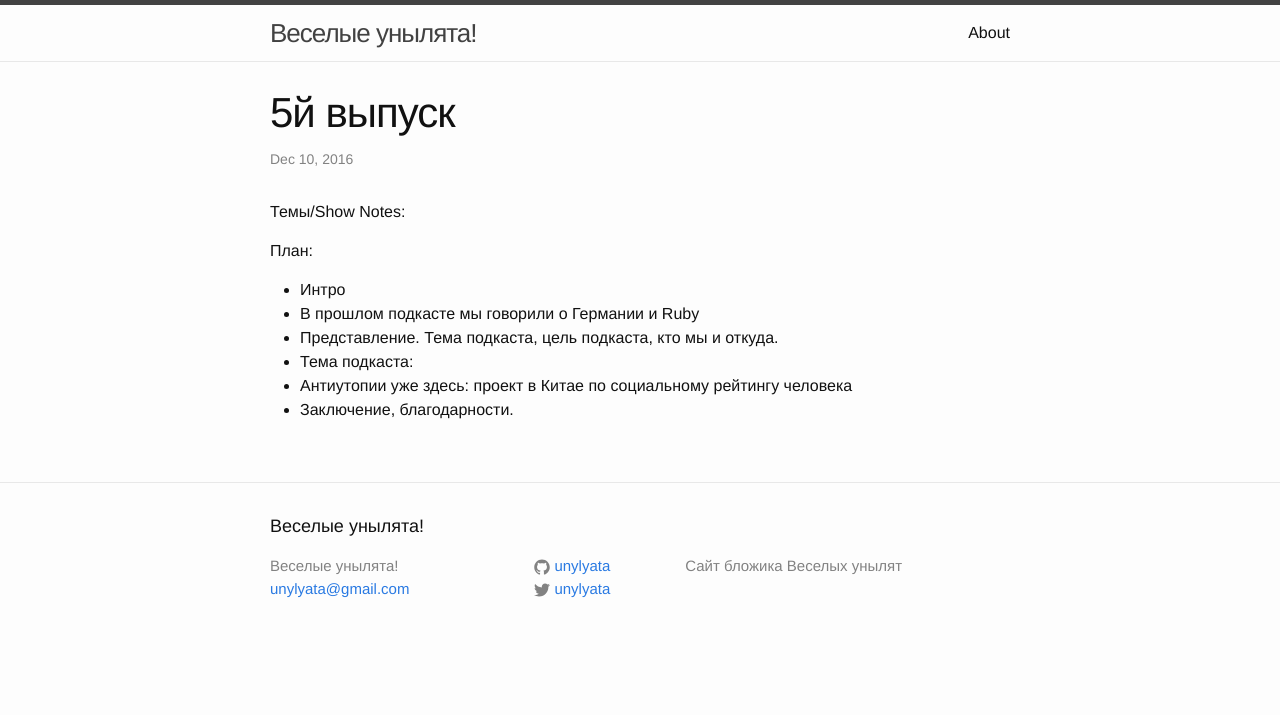
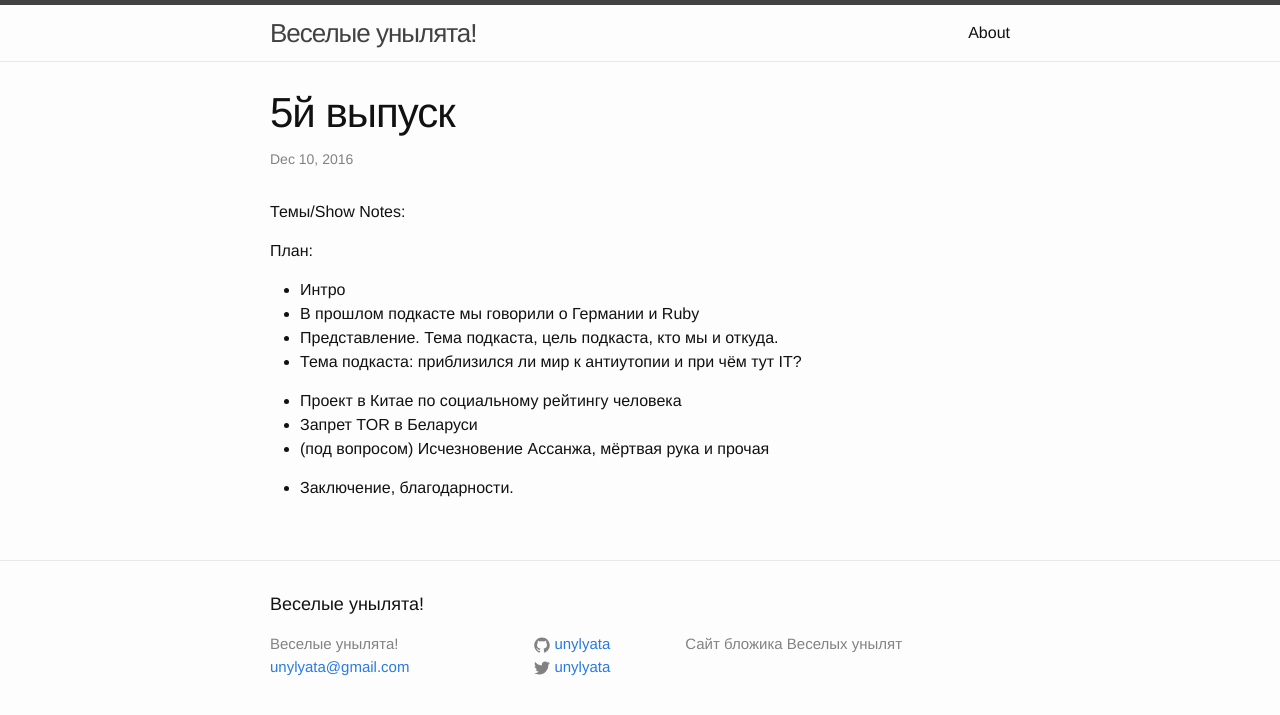
Before and after one commit to unylyata/unylyata.github.io, a Jekyll site: the page built from _posts/2016-12-10-podcast-5.markdown, in a window 1280 px wide. Shown: the top 715 px of the page. Built offline with Jekyll 4.4.1, drawn with Linux system fonts in a browser that asks for light colours; comment, search, counter and statistics services are not loaded.

Commit message:
Add new topic

```diff
--- a/_posts/2016-12-10-podcast-5.markdown
+++ b/_posts/2016-12-10-podcast-5.markdown
@@ -13,6 +13,10 @@ comments: true
 - Интро
 - В прошлом подкасте мы говорили о Германии и Ruby
 - Представление. Тема подкаста, цель подкаста, кто мы и откуда.
-- Тема подкаста:
-- Антиутопии уже здесь: проект в Китае по социальному рейтингу человека
+- Тема подкаста: приблизился ли мир к антиутопии и при чём тут IT?
+
+- Проект в Китае по социальному рейтингу человека
+- Запрет TOR в Беларуси
+- (под вопросом) Исчезновение Ассанжа, мёртвая рука и прочая
+
 - Заключение, благодарности.
```
